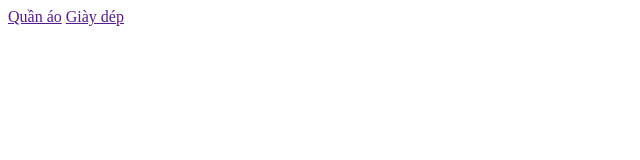
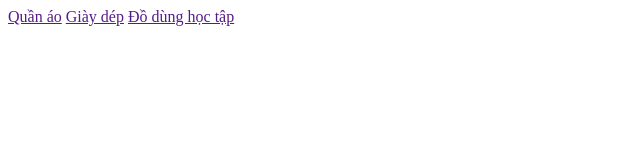
Before and after one commit to NguyenYen317/duan2, a plain HTML site: page index.html in a window 1280 px wide. Shown: the whole page, without its empty margins (0-640 px from the left). Drawn offline with Linux system fonts and the light colour scheme.

Commit message:
2. thay đổi trang chủ lần 2

```diff
--- a/index.html
+++ b/index.html
@@ -8,5 +8,6 @@
 <body>
     <a href="">Quần áo</a>
     <a href="">Giày dép</a>
+    <a href="">Đồ dùng học tập</a>
 </body>
 </html>
```
